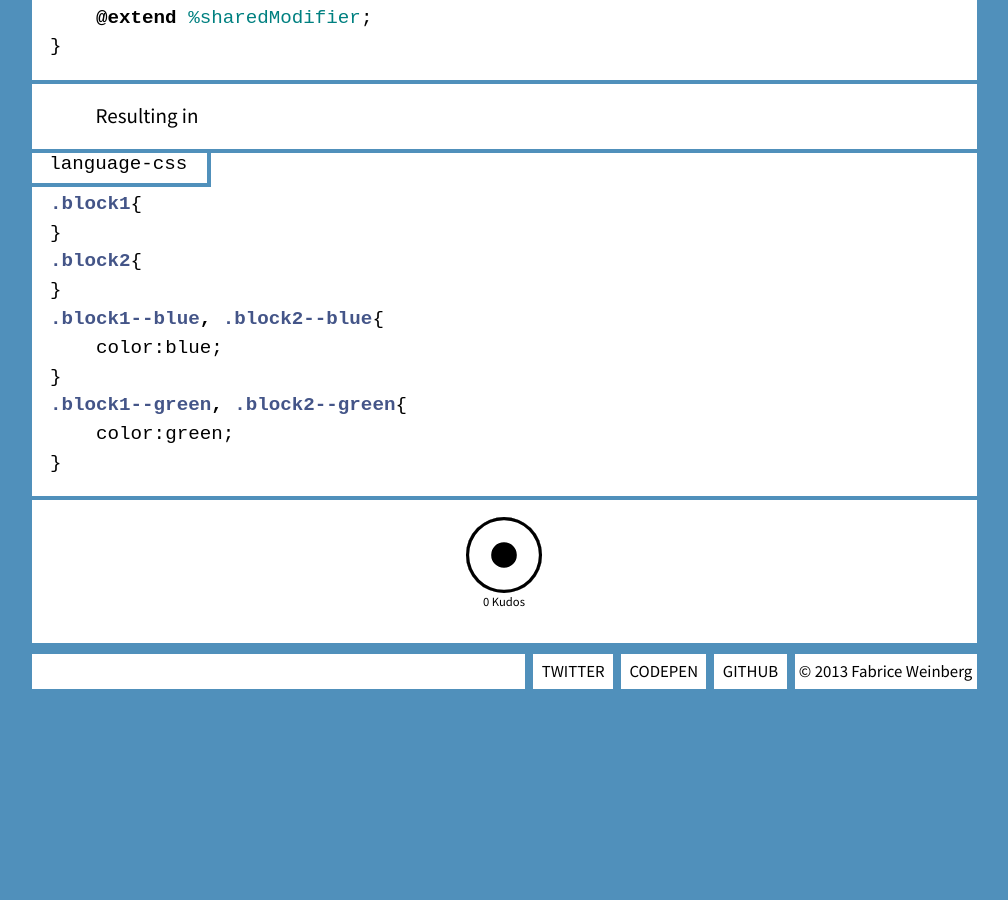
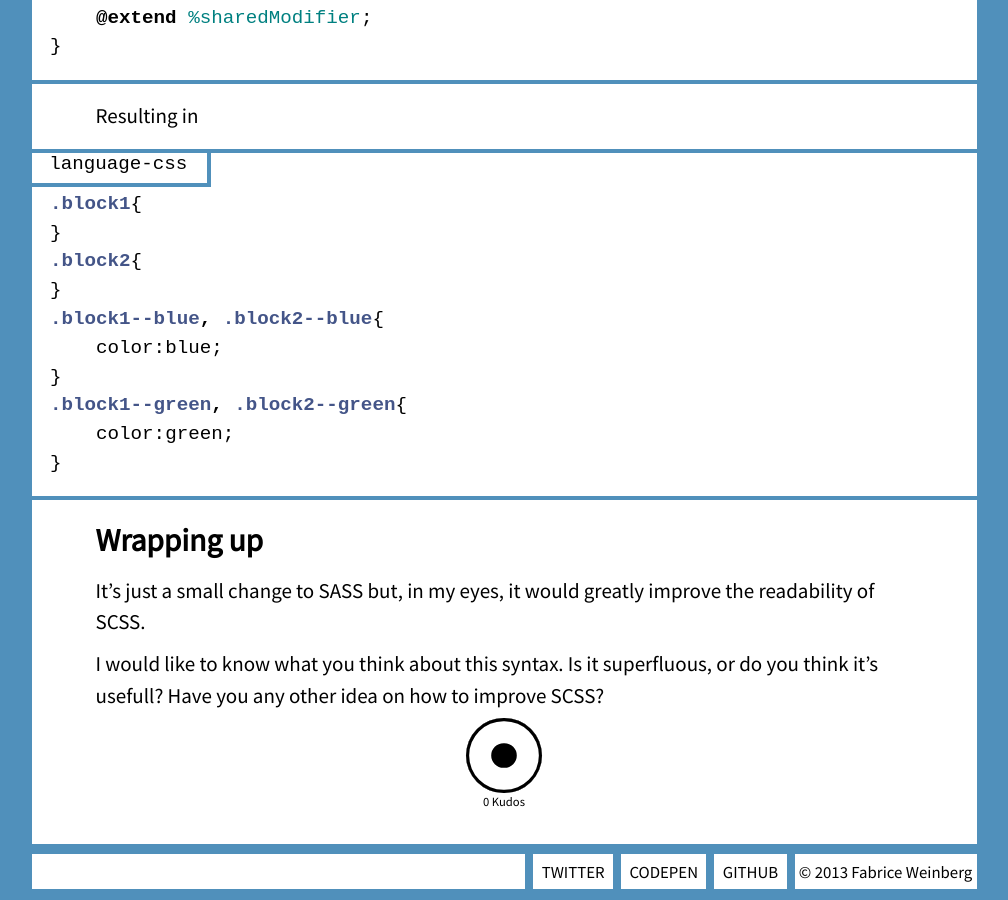
Before and after one commit to FWeinb/fweinb.github.com, a Jekyll site: the page built from _posts/2013-05-10-thoughts-about-sass-and-bem.md, in a window 1280 px wide and 900 px high, scrolled down 2453 px. Shown: the whole window, without its empty margins (136-1144 px from the left). Built offline with Jekyll 4.4.1, drawn with Linux system fonts in a browser that asks for light colours; Markdown is read by kramdown in place of the engine named in the settings; before the commit the page ends 3152 px from its top, so only the background shows below that.

Commit message:
+ wrapping up

```diff
--- a/_posts/2013-05-10-thoughts-about-sass-and-bem.md
+++ b/_posts/2013-05-10-thoughts-about-sass-and-bem.md
@@ -21,6 +21,9 @@ if you haven't heard of it yet you should definitely read that articel first.
 
 [5]: http://nicolasgallagher.com/about-html-semantics-front-end-architecture/
 [MindBEMding]: http://csswizardry.com/2013/01/mindbemding-getting-your-head-round-bem-syntax/
+[SCSS]: http://sass-lang.com/
+[BEM]:  http://bem.info/
+[Yandex]: http://www.yandex.ru/
 
 ## Using BEM in SCSS
 
@@ -113,9 +116,9 @@ Resulting in
 {% endhighlight %}
 </div>
 
+# Wrapping up
 
+It's just a small change to SASS but, in my eyes, it would greatly improve the readability of SCSS.
 
-
-[SCSS]: http://sass-lang.com/
-[BEM]:  http://bem.info/
-[Yandex]: http://www.yandex.ru/
+I would like to know what you think about this syntax. Is it superfluous, or do you think it's usefull? Have you any other idea on how to
+improve SCSS?
```
